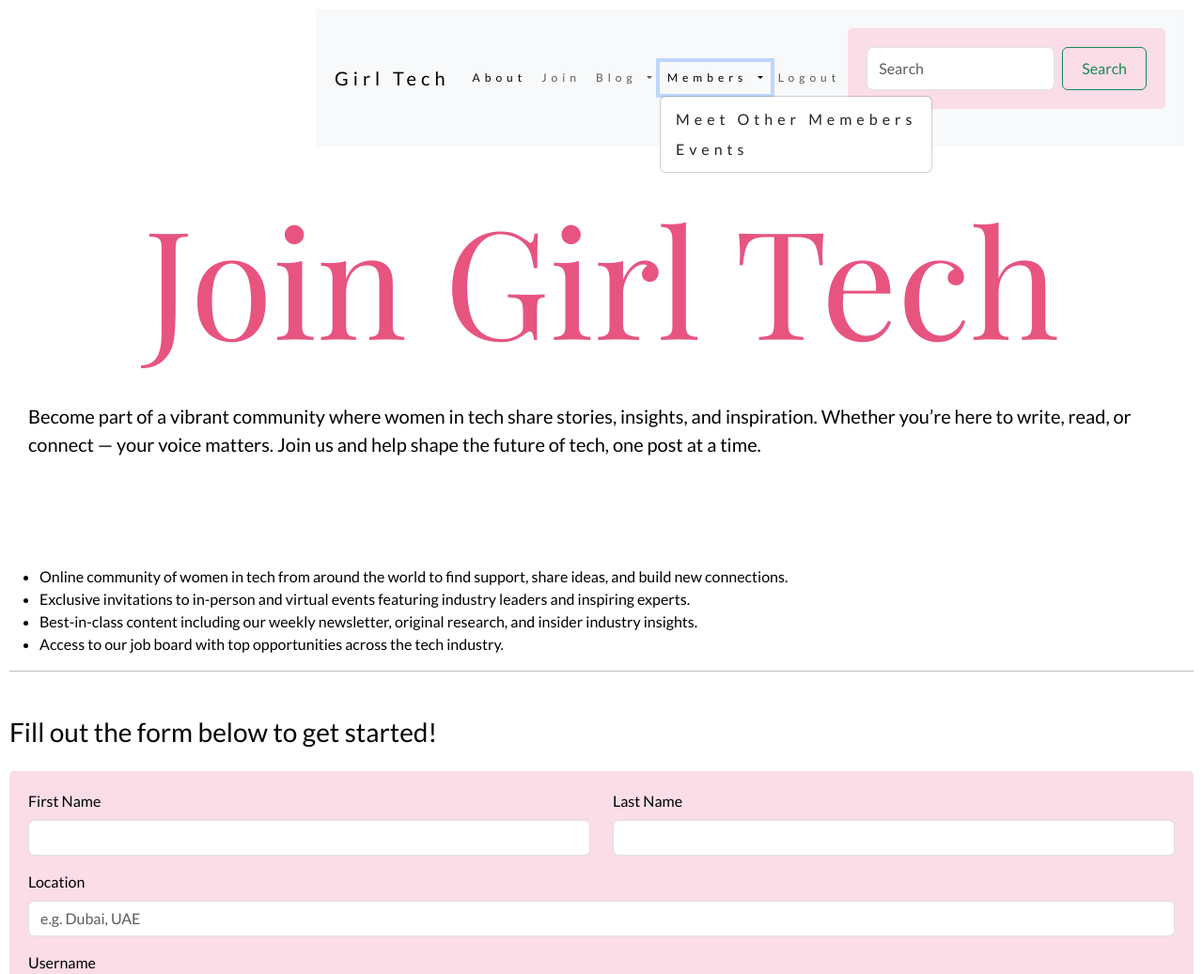
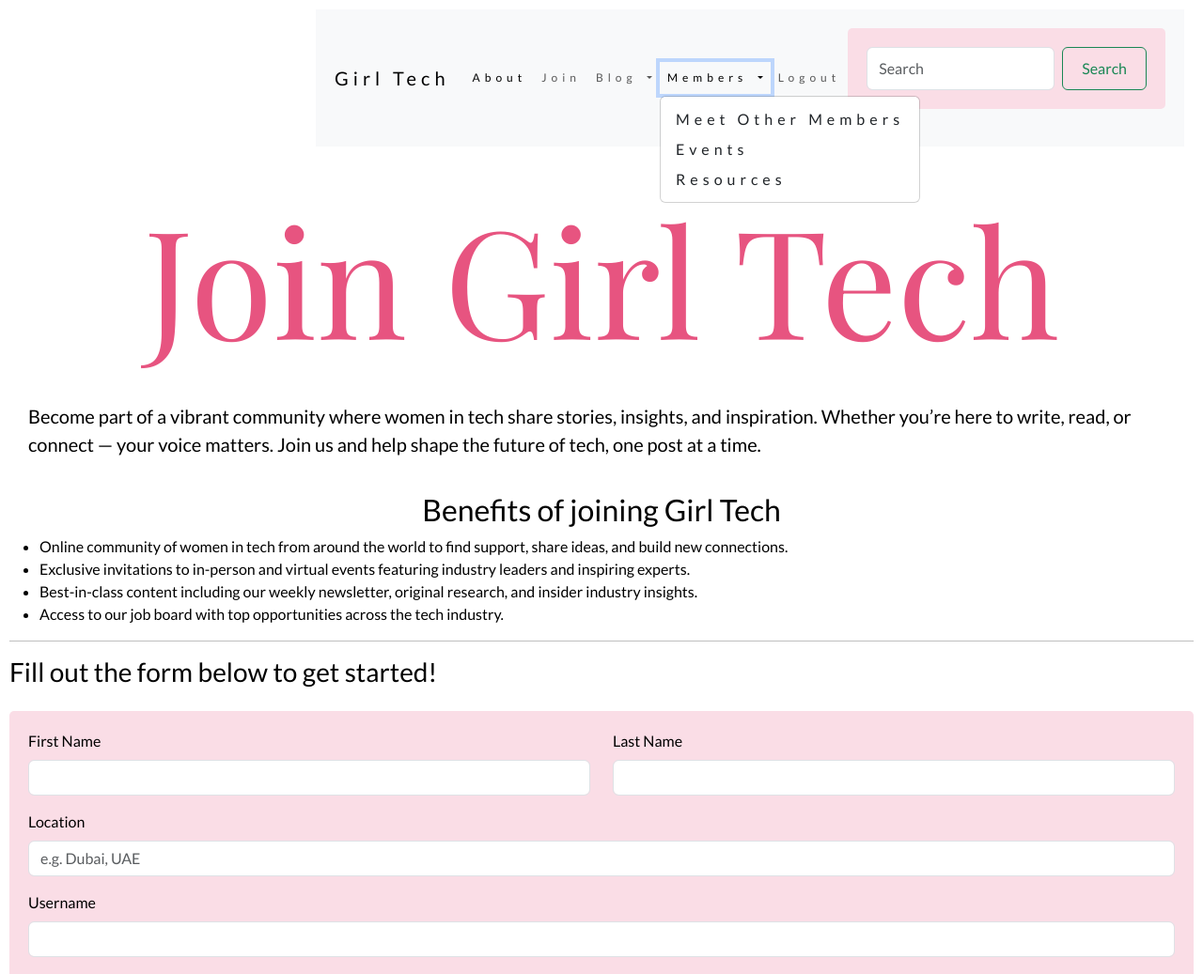
Before and after one commit to Keena1205/homework_week11, a Flask app: page /join in a window 1280 px wide, after a click on "Members". Shown: the top 1037 px of the page at 94% size. Run offline with Flask 3, Linux system fonts and the light colour scheme; some web fonts are replaced.

Commit message:
EDIT: Added picture to about page and edit layouts

```diff
--- a/application/routes.py
+++ b/application/routes.py
@@ -26,7 +26,7 @@ def meet_members():
     if not session.get('loggedIn'):
         return render_template('login.html', title="Login", message="You must be logged in to see this content.")
     users = get_all_members()
-    return render_template('members.html', title='Meet GT Members', users=users)
+    return render_template('members.html', users=users)
 
 
 @app.route('/join', methods=['GET', 'POST'])
@@ -68,7 +68,7 @@ def subscribe():
 def events():
     if not session.get('loggedIn'):
         return render_template('login.html', title="Login", message="You must be logged in to see this content.")
-    return render_template('events.html', title='Events')
+    return render_template('events.html')
 
 
 @app.route('/resources')
--- a/application/static/main_styles.css
+++ b/application/static/main_styles.css
@@ -24,7 +24,7 @@ body {
     }
 
     h2 {
-      color: #ffffff; /* black text */
+      color: #000000; /* black text */
       text-align: center;
       font-size: 2em;
 
@@ -44,15 +44,15 @@ body {
   }
   .bg-2 {
       background-color: #ffffff; /* white */
-      color: #000000;
+      color: #000000; /*Black*/
   }
   .bg-3 {
-      background-color: #ffffff; /* black */
-      color: #000000;
+      background-color: #ffffff; /* White */
+      color: #000000; /*Black*/
   }
   .bg-4 {
       background-color: #ec7699; /* pink */
-      color: #000000;
+      color: #000000; /*Black*/
   }
   .container-fluid {
       padding-top: 20px;
@@ -154,20 +154,20 @@ body {
   border-top-left-radius: 4px;
   border-top-right-radius: 4px;
   padding: 0.5rem 1rem;
-  color: #000000;
+  color: #000000; /*Black*/
   text-decoration: none;
 }
 
 .nav-tabs .nav-link:hover,
 .nav-tabs .nav-link:focus {
-  background-color: #000000;
+  background-color: #000000; /*Black*/
   border-color: #ddd #ddd #f5f5f5;
   color: #e75480;
 }
 
 .nav-tabs .nav-link.active {
-  background-color: #000000;
-  border-color: #ddd #ddd #ffffff;
+  background-color: #000000; /*Black*/
+  border-color: #ddd #ddd #ffffff; /*White*/
   color: #e75480;
   font-weight: bold;
 }
--- a/application/templates/about.html
+++ b/application/templates/about.html
@@ -1,7 +1,7 @@
 {% extends "layout.html" %}
 
 {% block body_content %}
-<h1>Meet the team behind Girl Tech</h1>
+<h1>Meet The Team</h1>
 
 <p>We are ladies from a range of backgrounds and industries, all with one thing in common - a love of tech! </p>
 
@@ -11,7 +11,7 @@
 
 <div class="row text-center">
     <div class="col-md-3 mb-4">
-        <img src="{{ url_for('static', filename='images/team1.jpg') }}" class="rounded-circle mb-2" alt="Miranda Childs" width="150" height="150">
+        <img src="{{ url_for('static', filename='images/Miranda_selfie.jpg') }}" class="rounded-circle mb-2" alt="Miranda Childs" width="150" height="150">
         <h5>Miranda Childs</h5>
         <p class="text">Founder & Lead Developer</p>
         <p class="small">Miranda is the brains behind Girl Tech. She’s passionate about building digital spaces where girls can thrive in tech and creativity.</p>
--- a/application/templates/join.html
+++ b/application/templates/join.html
@@ -6,7 +6,7 @@
 
 <p>Become part of a vibrant community where women in tech share stories, insights, and inspiration. Whether you’re here to write, read, or connect — your voice matters. Join us and help shape the future of tech, one post at a time.</p>
 
-<h2 class="mt-5">Benefits of joining Girl Tech</h2>
+<h2>Benefits of joining Girl Tech</h2>
 <ul>
     <li>Online community of women in tech from around the world to find support, share ideas, and build new connections.</li>
     <li>Exclusive invitations to in-person and virtual events featuring industry leaders and inspiring experts.</li>
@@ -16,7 +16,7 @@
 
 <hr>
 
-<h3 class="mt-5">Fill out the form below to get started!</h3>
+<h3>Fill out the form below to get started!</h3>
 
 <form method="POST" action="{{ url_for('join') }}" class="mt-4">
     <div class="row">
--- a/application/templates/layout.html
+++ b/application/templates/layout.html
@@ -13,7 +13,8 @@
           integrity="sha384-QWTKZyjpPEjISv5WaRU9OFeRpok6YctnYmDr5pNlyT2bRjXh0JMhjY6hW+ALEwIH" crossorigin="anonymous">
 
     <!-- Custom Stylesheet (Use url_for for Flask apps) -->
-    <link href="{{ url_for('static', filename='main_styles.css') }}" rel="stylesheet" type="text/css">
+<!--    <link href="{{ url_for('static', filename='main_styles.css') }}" rel="stylesheet" type="text/css">-->
+    <link href="/static/main_styles.css" rel="stylesheet" type="text/css">
 </head>
 
 <header>
@@ -56,8 +57,9 @@
                             Members
                         </a>
                         <ul class="dropdown-menu">
-                            <li><a class="dropdown-item" href="/meet-GT-members">Meet Other Memebers</a></li>
+                            <li><a class="dropdown-item" href="/meet-GT-members">Meet Other Members</a></li>
                             <li><a class="dropdown-item" href="/events">Events</a></li>
+                            <li><a class="dropdown-item" href="/resources">Resources</a></li>
                         </ul>
                     </li>
 
--- a/application/templates/resources.html
+++ b/application/templates/resources.html
@@ -2,7 +2,7 @@
 
 {% block body_content %}
 
-<h1 class="mt-4 mb-3">Download Useful Resources</h1>
+<!--<h2 class="mt-4 mb-3">Download Useful Resources</h2>-->
 
 <p>Looking to level up your skills or explore something new?</p>
 <p>Our curated collection of resources is here to support your tech journey. From coding cheat sheets to career guides and interview prep, these free downloads are made by and for the Girl Tech community.</p>
```
Also changed, not shown: application/static/images/Miranda_selfie.jpg (added).
